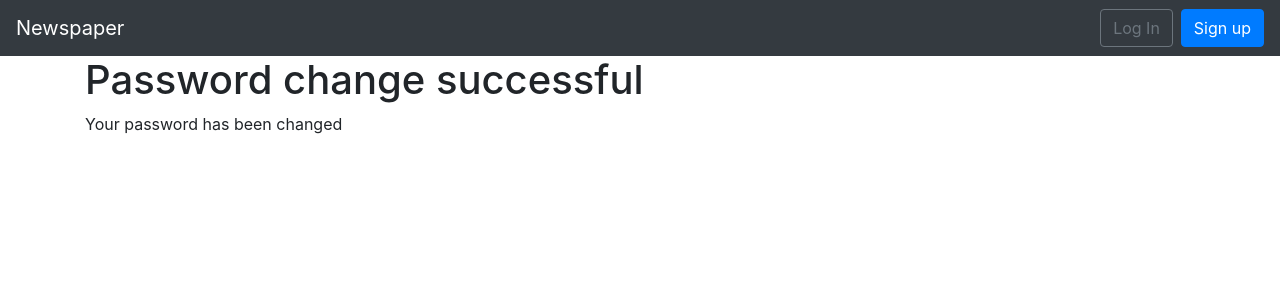
After one commit to kevinbowen777/news, a Django app: template templates/registration/password_change_done.html in a window 1280 px wide. The commit adds this page. Shown: the top 300 px of the page. Run offline with Django 3.2, Linux system fonts and the light colour scheme; the template is opened without the code that fills it, so the values that code supplies are empty.

Commit message:
Apply crispy_forms & re-style pass change success form

```diff
--- /dev/null
+++ b/templates/registration/password_change_done.html
@@ -0,0 +1,8 @@
+{% extends 'base.html' %}
+
+{% block title %}Password Change Successful{% endblock title %}
+
+{% block content %}
+  <h1>Password change successful</h1>
+  <p>Your password has been changed</p>
+{% endblock content %}
--- a/templates/registration/password_change_form.html
+++ b/templates/registration/password_change_form.html
@@ -1,5 +1,6 @@
 {% extends 'base.html' %}
 
+{% load crispy_forms_tags %}
 {% block title %}Password Change{% endblock title %}
 
 {% block content %}
@@ -9,7 +10,7 @@
 
   <form method="POST">
     {% csrf_token %}
-    {{ form.as_p }}
+    {{ form|crispy }}
     <input class="btn btn-success" type="submit" value="Change my password">
   </form>
 {% endblock content %}
```
Also changed, not shown: db.sqlite3.
